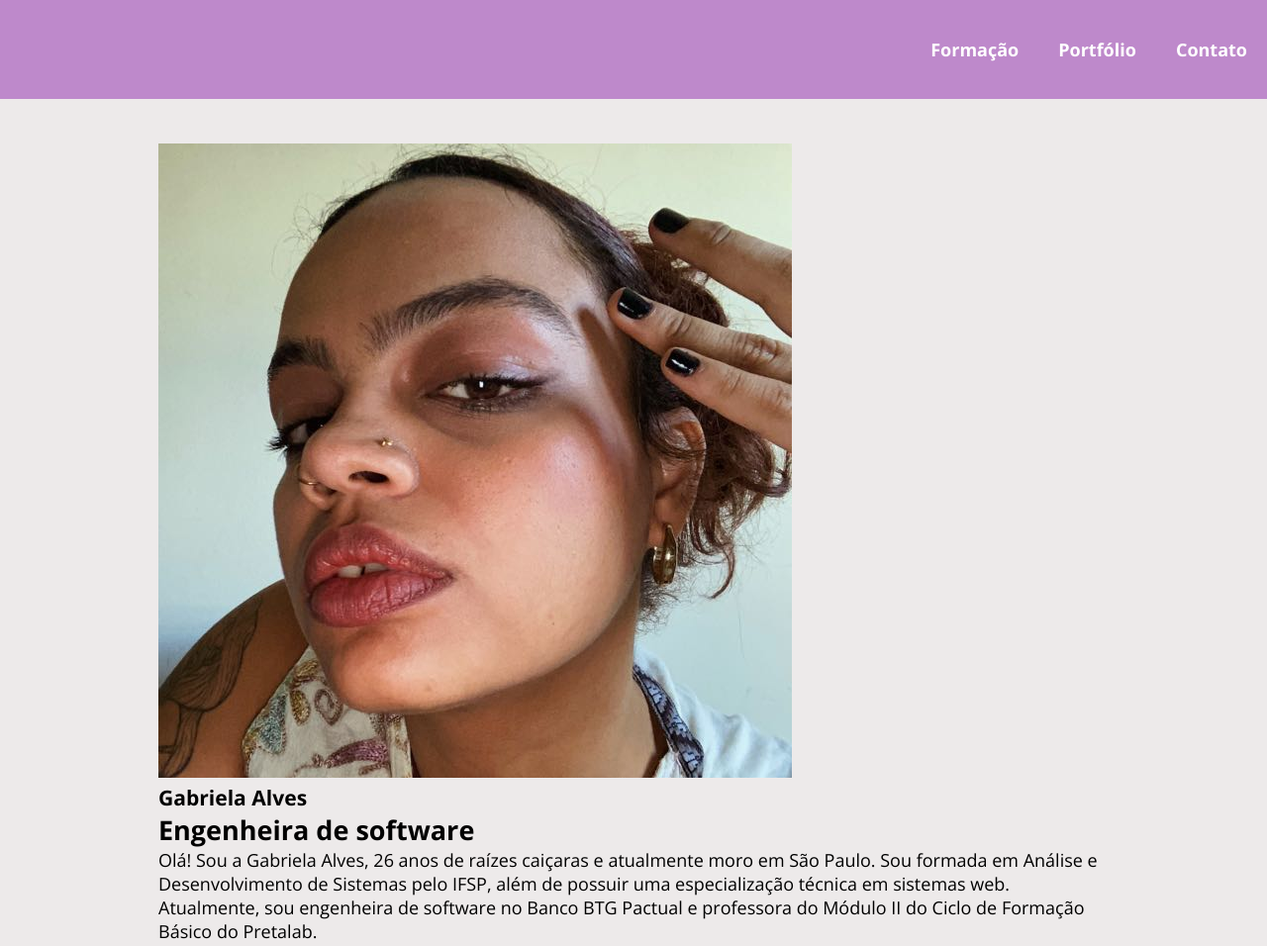
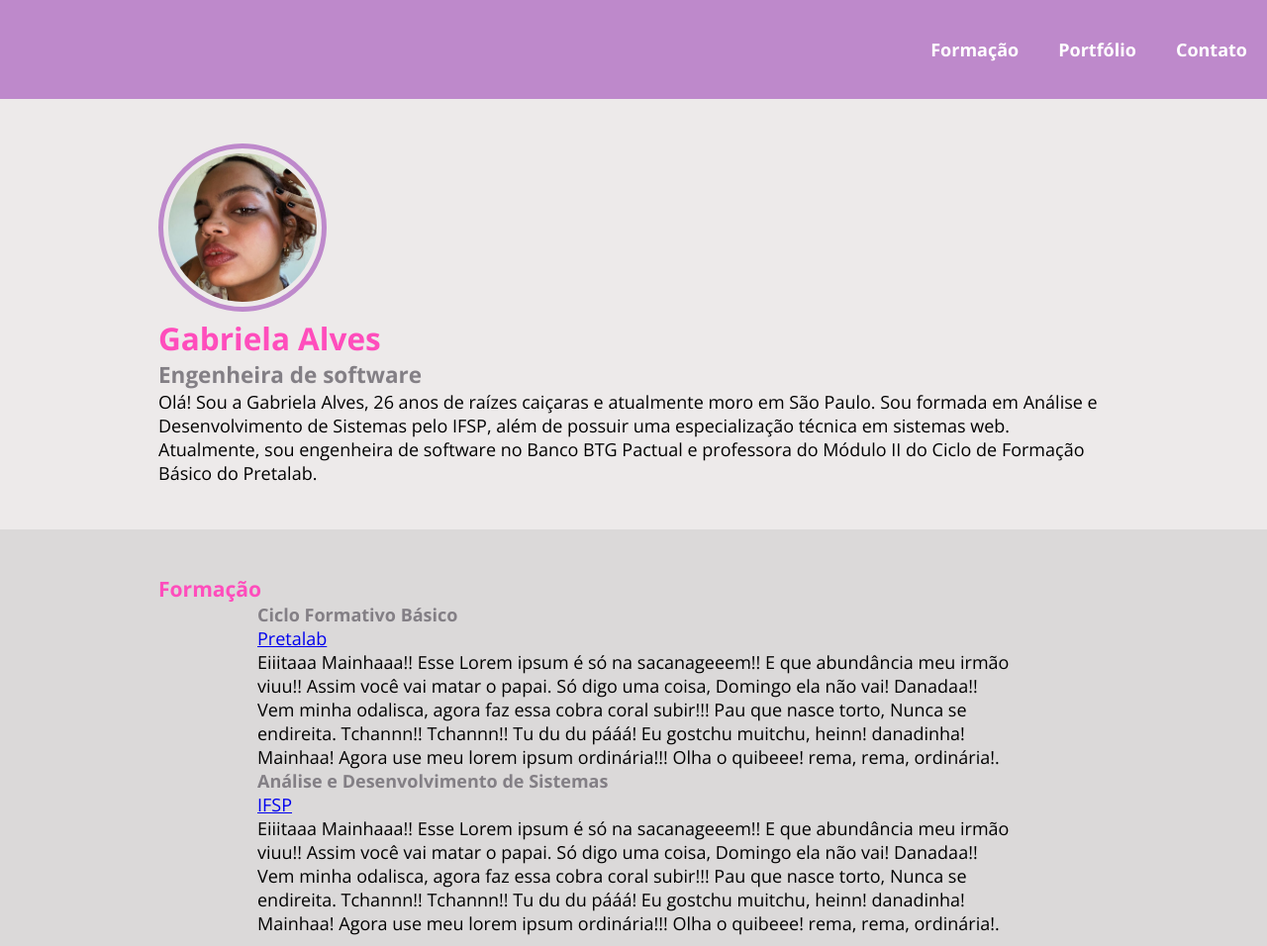
Before and after one commit to galvs97/pretalab, a plain HTML site: page projeto-final/index.html in a window 1280 px wide. Shown: the top 956 px of the page at 99% size. Drawn offline with nearby package versions, Linux system fonts and the light colour scheme; a web font is replaced by a local one.

Commit message:
projeto final

```diff
--- a/projeto-final/style.css
+++ b/projeto-final/style.css
@@ -52,3 +52,41 @@ section {
     margin: auto;
     width: 960px;
 }
+
+.sub-section {
+    background-color: #dbd9d9;
+    width: 100%;
+}
+
+h1 {
+    font-size: 1.75em;
+}
+
+h2 {
+    font-size: 1.25em;
+}
+
+h1, h3 {
+    color: #FF4DBC;
+}
+
+h2, h4 {
+    color: #837f85;
+}
+
+section ul {
+    max-width: 760px;
+    margin: auto;
+}
+
+.foto-perfil {
+    width: 150px;
+    border: 5px solid #BE89CB;
+
+    border-radius: 50%;
+    padding: 5px;
+}
+
+.foto-perfil:hover {
+    opacity: 0.6;
+}
```
